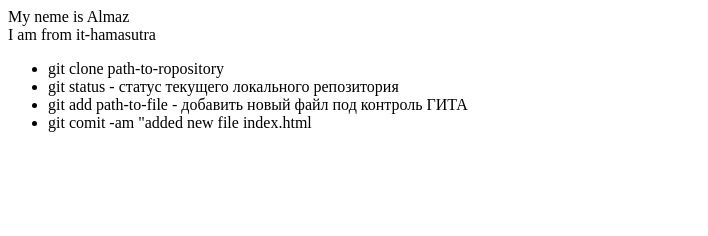
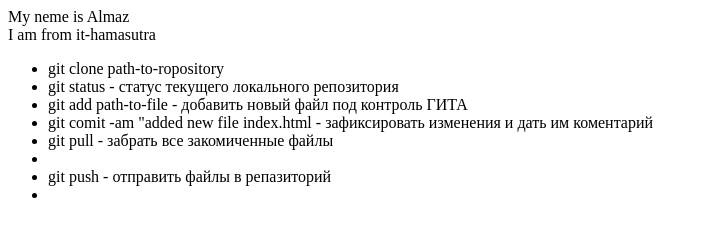
Before and after one commit to Cyberpunk1000/My-proect, a plain HTML site: page index.html in a window 1280 px wide. Shown: the whole page, without its empty margins (0-708 px from the left). Drawn offline with Linux system fonts and the light colour scheme.

Commit message:
added push-pull instraction to html

```diff
--- a/index.html
+++ b/index.html
@@ -6,6 +6,8 @@
         <li>git clone path-to-ropository</li>
         <li>git status - статус текущего локального репозитория</li>
         <li>git add path-to-file - добавить новый файл под контроль ГИТА</li>
-        <li>git comit -am "added new file index.html</li>
+        <li>git comit -am "added new file index.html - зафиксировать изменения и дать им коментарий</li>
+        <li>git pull - забрать все закомиченные файлы<li>
+		<li>git push - отправить файлы в репазиторий<li>
     </ul>
 </div>
```
